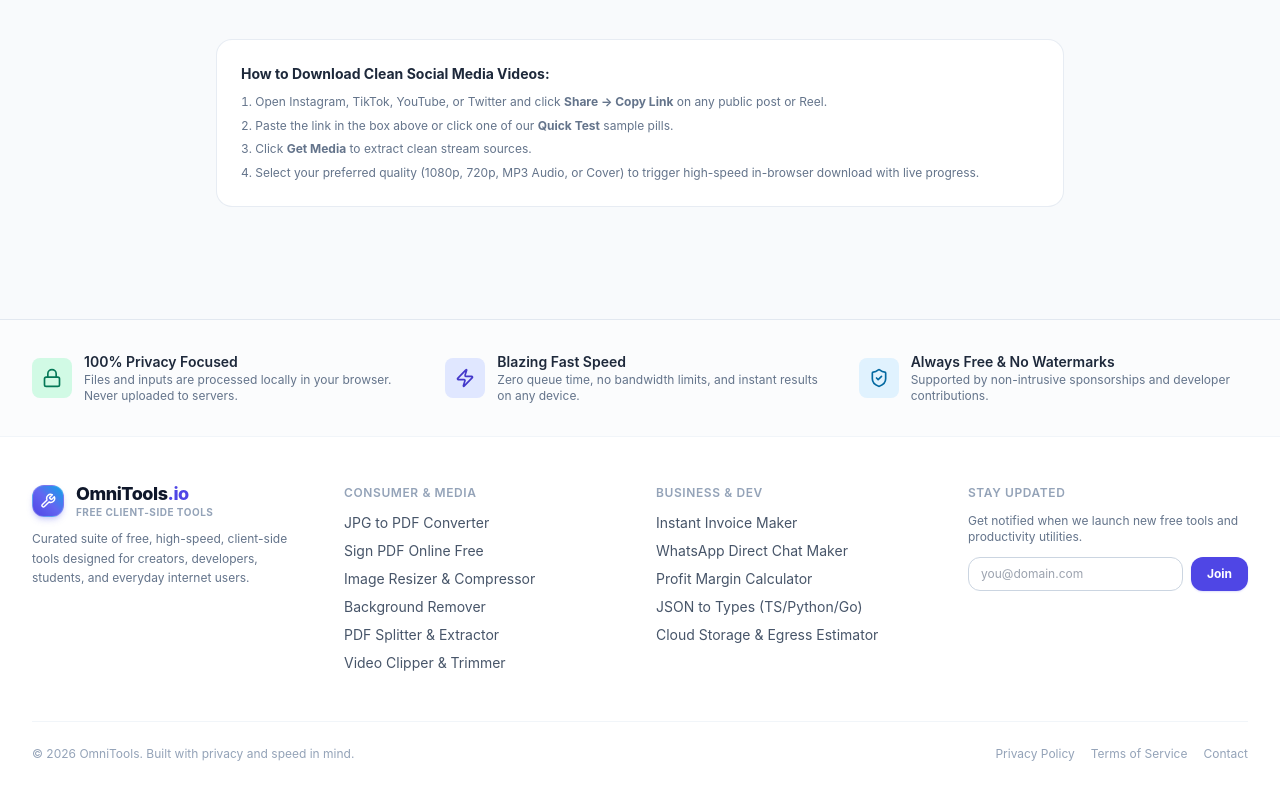
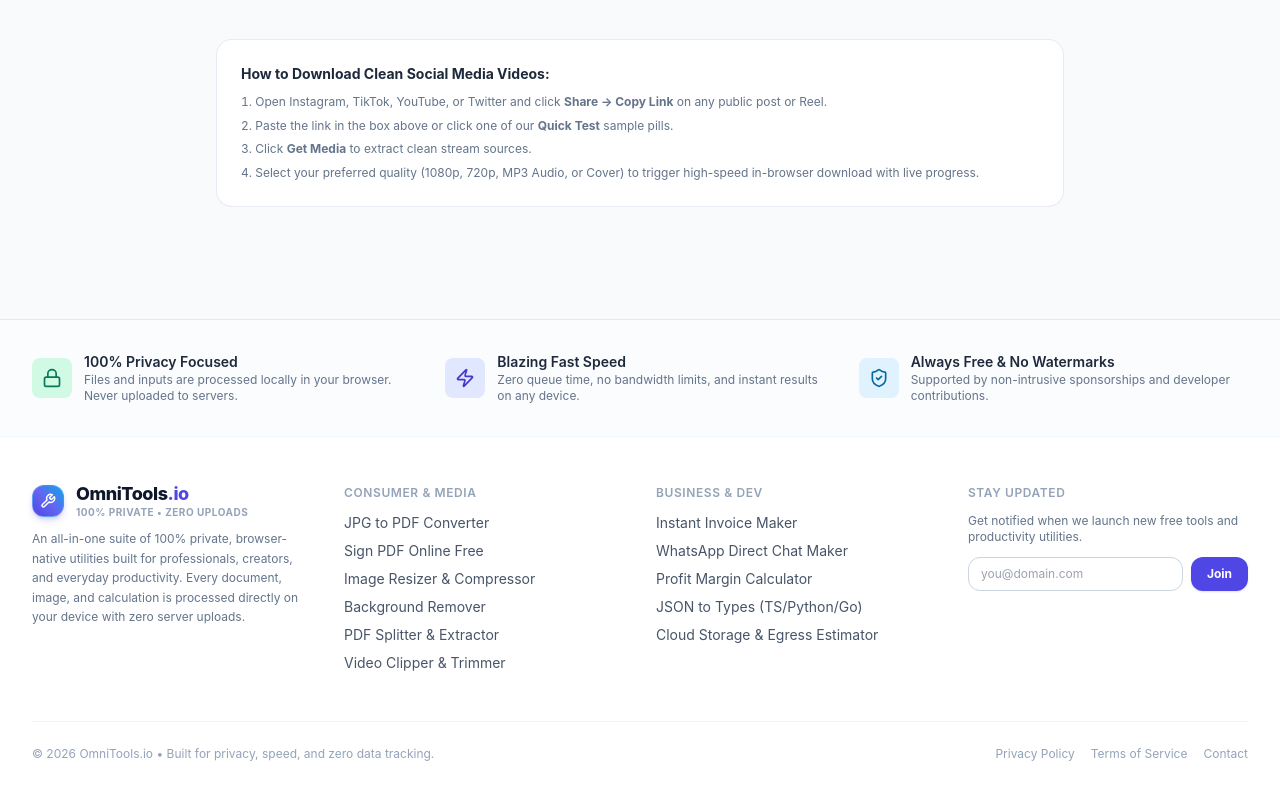
Before and after one commit to Deepu1307/omnitools, a Next.js app: page /tools/social-downloader in a window 1280 px wide. Shown: the part 786-1586 px from the top of the page. Built offline with nearby package versions, Linux system fonts and the light colour scheme.

Commit message:
Update marketing hook to '100% PRIVATE • ZERO UPLOADS' and polish footer value proposition

```diff
--- a/src/app/layout.tsx
+++ b/src/app/layout.tsx
@@ -6,10 +6,10 @@ import PWAProvider from '@/components/PWAProvider';
 
 export const metadata: Metadata = {
   title: {
-    default: 'OmniTools.io — 100% Free Client-Side Tools',
+    default: 'OmniTools.io — 100% Private Web Tools • Zero Uploads',
     template: '%s | OmniTools.io',
   },
-  description: '100% free, client-side tools for everyday users and developers: image resizer, background remover, PDF splitter, age calculator, video clipper, and JSON converters. Fast, secure, and private.',
+  description: '100% free, private web tools for creators, professionals, and developers: image resizer, background remover, PDF splitter, age calculator, video clipper, and JSON converters. Fast, secure, and zero server uploads.',
   icons: {
     icon: [
       { url: '/favicon.svg', type: 'image/svg+xml' },
--- a/src/components/BrandLogo.tsx
+++ b/src/components/BrandLogo.tsx
@@ -35,7 +35,7 @@ export default function BrandLogo({ size = 'md', showText = true, className = ''
             </span>
           </div>
           <span className="text-[10px] uppercase font-bold text-slate-400 tracking-wider mt-1 leading-none">
-            Free Client-Side Tools
+            100% Private • Zero Uploads
           </span>
         </div>
       )}
--- a/src/components/Footer.tsx
+++ b/src/components/Footer.tsx
@@ -91,7 +91,7 @@ export default function Footer() {
               <BrandLogo size="sm" />
             </Link>
             <p className="text-xs text-slate-500 leading-relaxed">
-              Curated suite of free, high-speed, client-side tools designed for creators, developers, students, and everyday internet users.
+              An all-in-one suite of 100% private, browser-native utilities built for professionals, creators, and everyday productivity. Every document, image, and calculation is processed directly on your device with zero server uploads.
             </p>
           </div>
 
@@ -185,7 +185,7 @@ export default function Footer() {
         </div>
 
         <div className="mt-12 pt-6 border-t border-slate-100 flex flex-col sm:flex-row items-center justify-between text-xs text-slate-400 gap-4">
-          <p>© {new Date().getFullYear()} OmniTools. Built with privacy and speed in mind.</p>
+          <p>© {new Date().getFullYear()} OmniTools.io • Built for privacy, speed, and zero data tracking.</p>
           <div className="flex gap-4">
             <span className="hover:underline cursor-pointer">Privacy Policy</span>
             <span className="hover:underline cursor-pointer">Terms of Service</span>
```
